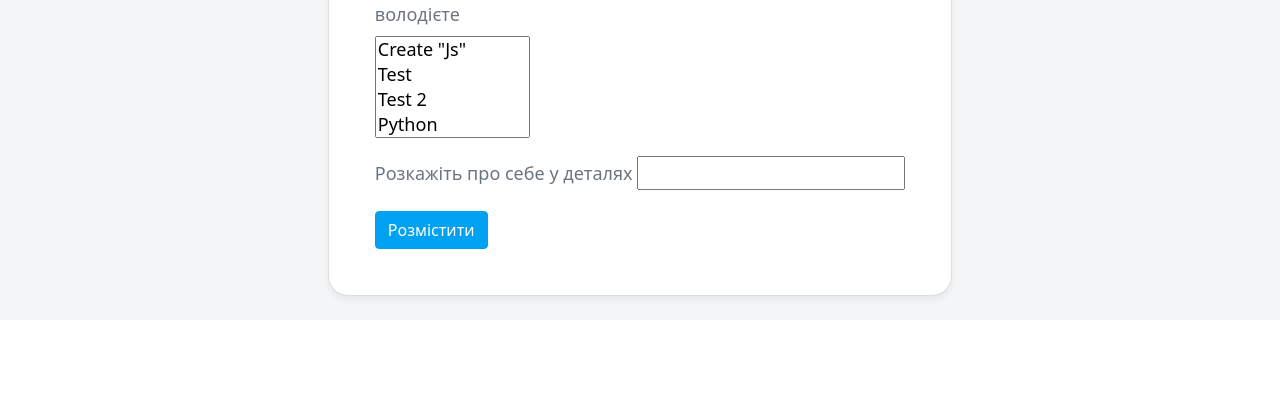
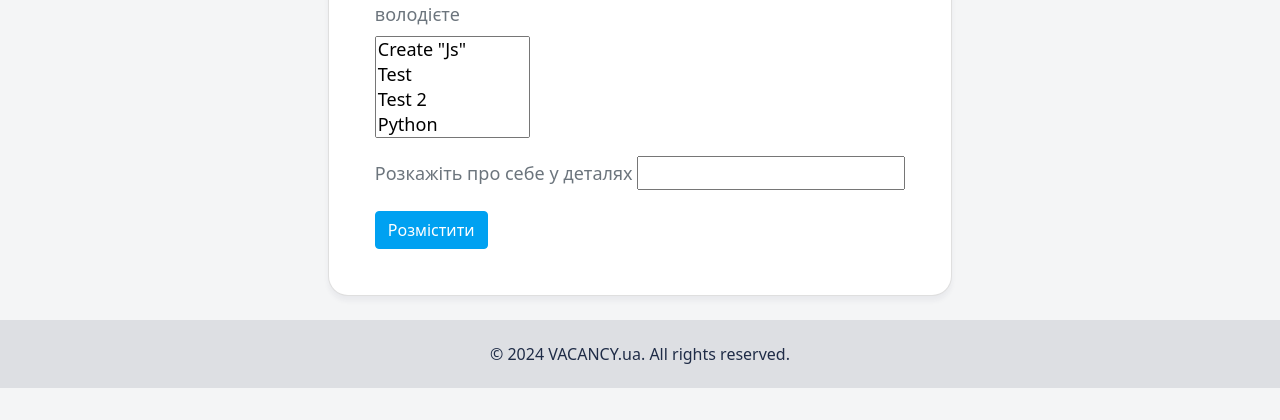
Before and after one commit to valeriimon/duan_vacancy-catalog, a Django app: page /resume/manage/ in a window 1280 px wide. Shown: the part 844-1264 px from the top of the page. After the commit the page ends 1232 px from the top, so only its background shows below. Run offline with Django 4.2, Linux system fonts and the light colour scheme; a user stored in the database is signed in; data comes from the database, SQL or seed files in the repository; style sheets or scripts are compiled from the project's sources; some libraries are stand-ins or nearby versions.

Commit message:
ui improvement

```diff
--- a/main/static/styles/index.scss
+++ b/main/static/styles/index.scss
@@ -19,7 +19,7 @@ html {
 
 body {
   height: fit-content;
-  min-height: 100%;
+  height: 100%;
   display: flex;
   flex-direction: column;
   color: var(--secondary-color-contrast);
@@ -31,9 +31,9 @@ body {
   background-color: var(--gray-color);
   flex: 1;
   .container {
-    min-height: 100%;
+    height: inherit;
     .row {
-      min-height: inherit;
+      height: inherit;
     }
   }
 }
@@ -148,8 +148,11 @@ body {
 }
 
 .footer {
-  background-color: var(--white);
-  height: 100px;
+  background-color: var(--secondary-color);
+  color: var(--secondary-color-contrast);
+  text-align: center;
+  font-size: 16px;
+  padding: 20px 0;
 }
 
 .auth {
--- a/main/templates/main/base.html
+++ b/main/templates/main/base.html
@@ -1,5 +1,6 @@
 {% load static %}
 {% load sass_tags %}
+{% load tz %}
 
 <!doctype html>
 <html lang="ua">
@@ -43,9 +44,7 @@
     </div>
   </main>
   <footer class="footer">
-    <div class="container">
-
-    </div>
+    <p class="m-0">&copy; {% now 'Y' %} VACANCY.ua. All rights reserved.</p>
   </footer>
 
   {% block footer %}
```
